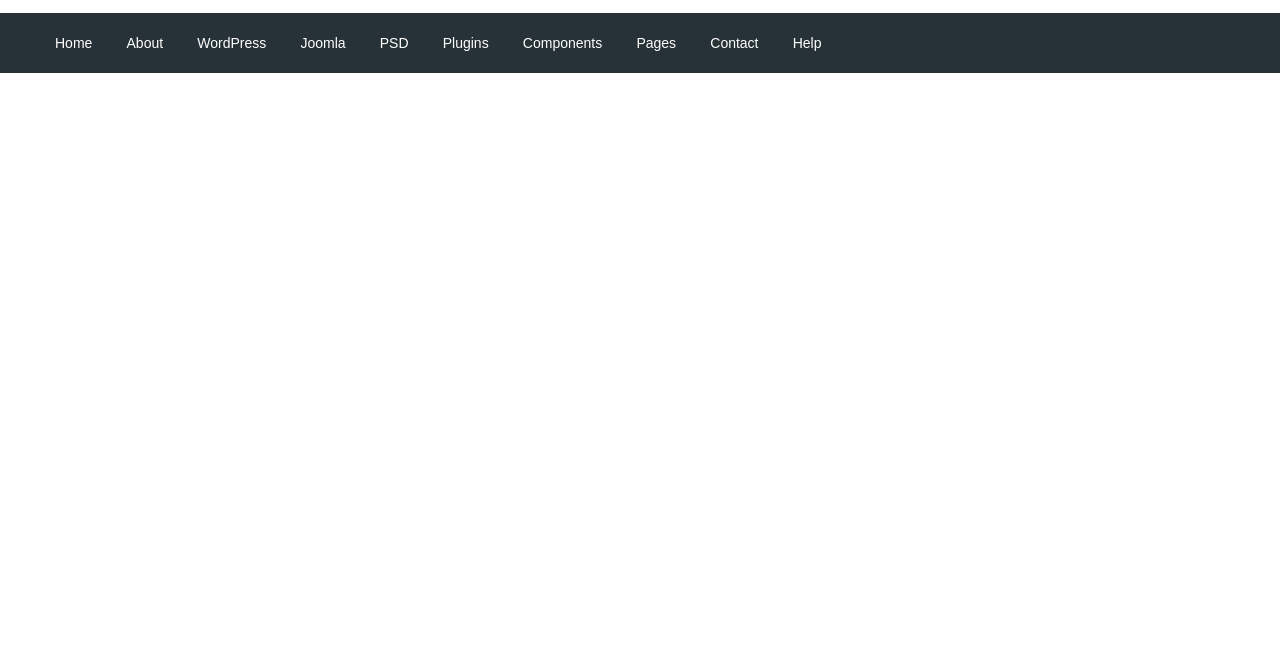
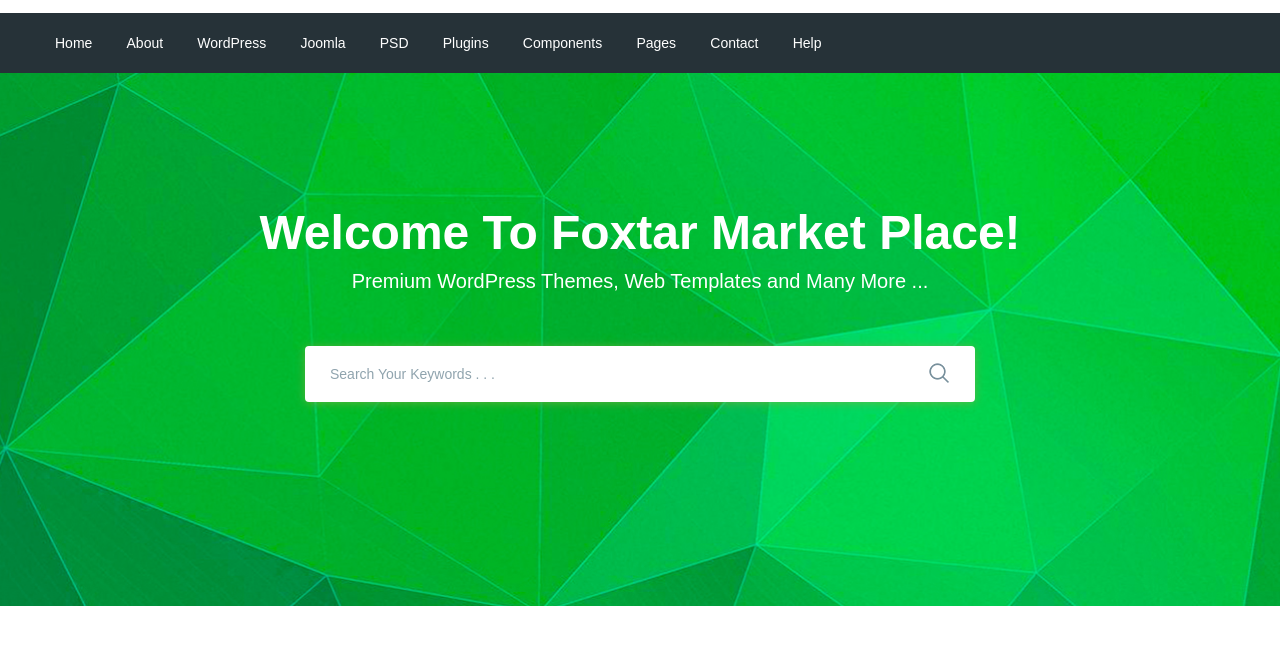
Before and after one commit to KilkaSenpai/moderno, a website: page app/index.html in a window 1280 px wide. Shown: the part 77-722 px from the top of the page. Drawn offline with nearby package versions, Linux system fonts and the light colour scheme; files that its build step writes are made by us from their sources.

Commit message:
added search section

```diff
--- a/app/index.html
+++ b/app/index.html
@@ -74,6 +74,26 @@
             </div>
         </div>
     </header>
+    <section class="search" style="background-image: url(images/search-bg.jpg);">
+        <div class="container">
+            <div class="search__inner">
+                <div class="search__inner-title">
+                    Welcome To Foxtar Market Place!
+                </div>
+                <div class="search__inner-text">
+                    Premium WordPress Themes, Web Templates and Many More ...
+                </div>
+                <div class="search__inner-form">
+                    <form>
+                        <input type="text" placeholder="Search Your Keywords . . ." required>
+                        <button type="submit">
+                            <img src="images/icons/search.png" alt="">
+                        </button>
+                    </form>
+                </div>
+            </div>
+        </div>
+    </section>
     <script src="https://ajax.googleapis.com/ajax/libs/jquery/3.4.1/jquery.min.js"></script>
     <script src="js/libs.min.js"></script>
     <script src="js/main.min.js"></script>
--- a/app/scss/style.scss
+++ b/app/scss/style.scss
@@ -1,20 +1,24 @@
 @import 'vars';
 @import 'global';
 @import 'fonts';
+
 .header__top-inner {
     display: flex;
     justify-content: space-between;
     height: 90px;
     align-items: center;
 }
+
 .header__text {
     margin-left: auto;
     margin-right: 50px;
+
     span {
         color: $red;
         font-weight: 700;
     }
 }
+
 .header__btn {
     padding: 4px;
     width: 72px;
@@ -23,30 +27,105 @@
     color: #fff;
     font-size: 12px;
 }
+
 .header__btn-login {
     background-color: $green;
 }
+
 .header__btn-register {
     background-color: $red;
     margin-left: 7px;
 }
+
 .header__menu {
     background-color: $bg;
 }
+
 .menu {
     display: flex;
     align-items: center;
     height: 60px;
 }
+
 .menu__list {
     li {
         display: inline-block;
-        & + li {
+
+        &+li {
             margin-left: 30px;
         }
     }
+
     a {
         font-size: 14px;
         color: #fff;
     }
 }
+
+.search {
+    background-repeat: no-repeat;
+    background-size: cover;
+    background-position: center;
+    min-height: 533px;
+}
+
+.search__inner {
+    padding: 155px 0 100px;
+    color: #fff;
+    text-align: center;
+
+    &-title {
+        font-size: 48px;
+        font-weight: 700;
+        margin-bottom: 28px;
+        line-height: 10px;
+    }
+
+    &-text {
+        font-size: 20px;
+        font-weight: 500;
+        margin-bottom: 50px;
+        line-height: 30px;
+    }
+
+    &-form {
+        max-width: 670px;
+        margin: 0 auto;
+        position: relative;
+        input {
+            display: block;
+            width: 100%;
+            box-shadow: 0px 1px 10px 0px rgba(124, 178, 64, 0.75);
+            border-radius: 4px;
+            height: 56px;
+            border: none;
+            font-size: 14px;
+            font-weight: 500;
+            outline: none;
+            padding-left: 25px;
+            padding-right: 60px;
+
+            // Тут я у меня появился не красивый бордер при фокусе..Ну я как настоящий топовый дизайнер)Настоящий!:D Всё починил)
+            &:focus {
+                box-shadow: 0px 1px 10px 0px rgba(6, 63, 221, 0.911);
+            }
+
+            &::placeholder {
+                color: #90a4ae;
+                font-weight: 500;
+            }
+        }
+        button {
+            position: absolute;
+            border: none;
+            background-color: transparent;
+            right: 20px;
+            top: 16px;
+            outline: none;
+            // Ну тут тоже красота
+            &:focus {
+                box-shadow: 0px 1px 10px 0px rgba(6, 63, 221, 0.911);
+            }
+        }
+    }
+}
```
Also changed, not shown: app/images/icons/search.png (added), app/images/search-bg.jpg (added).
